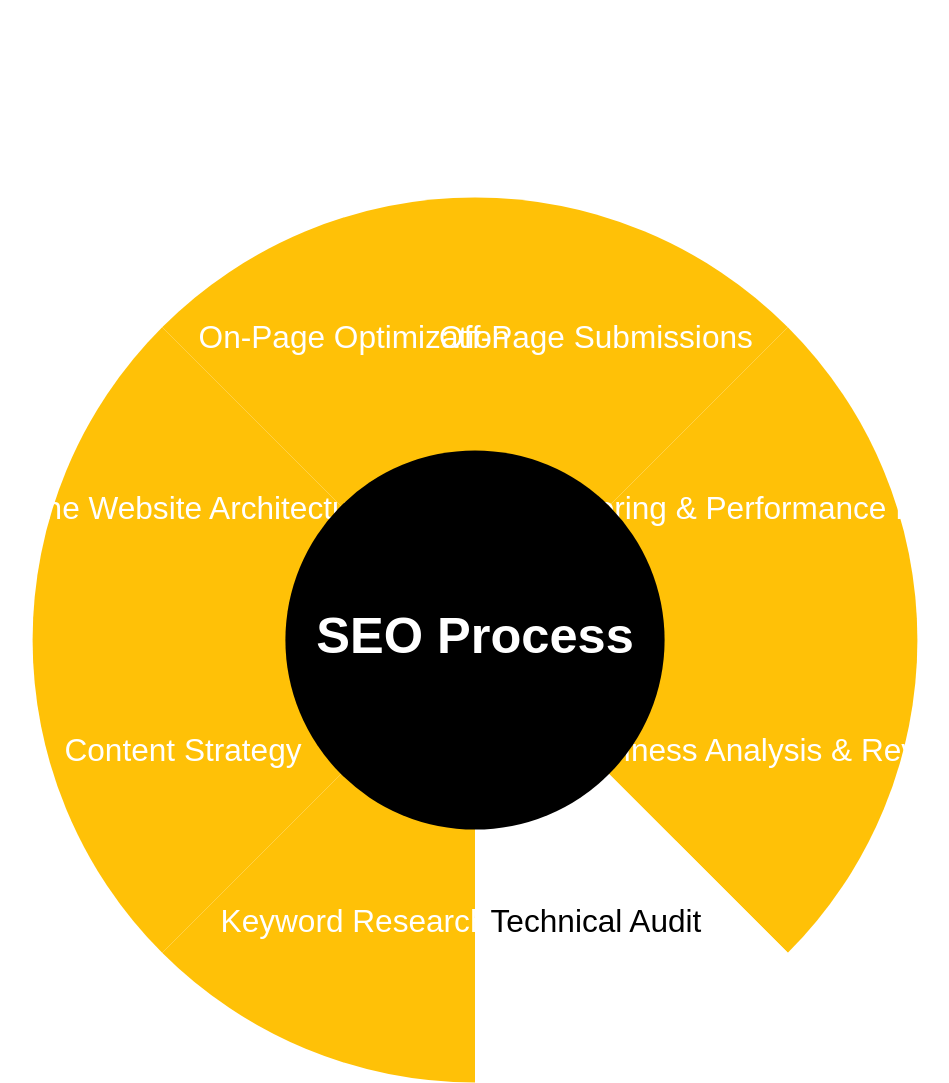
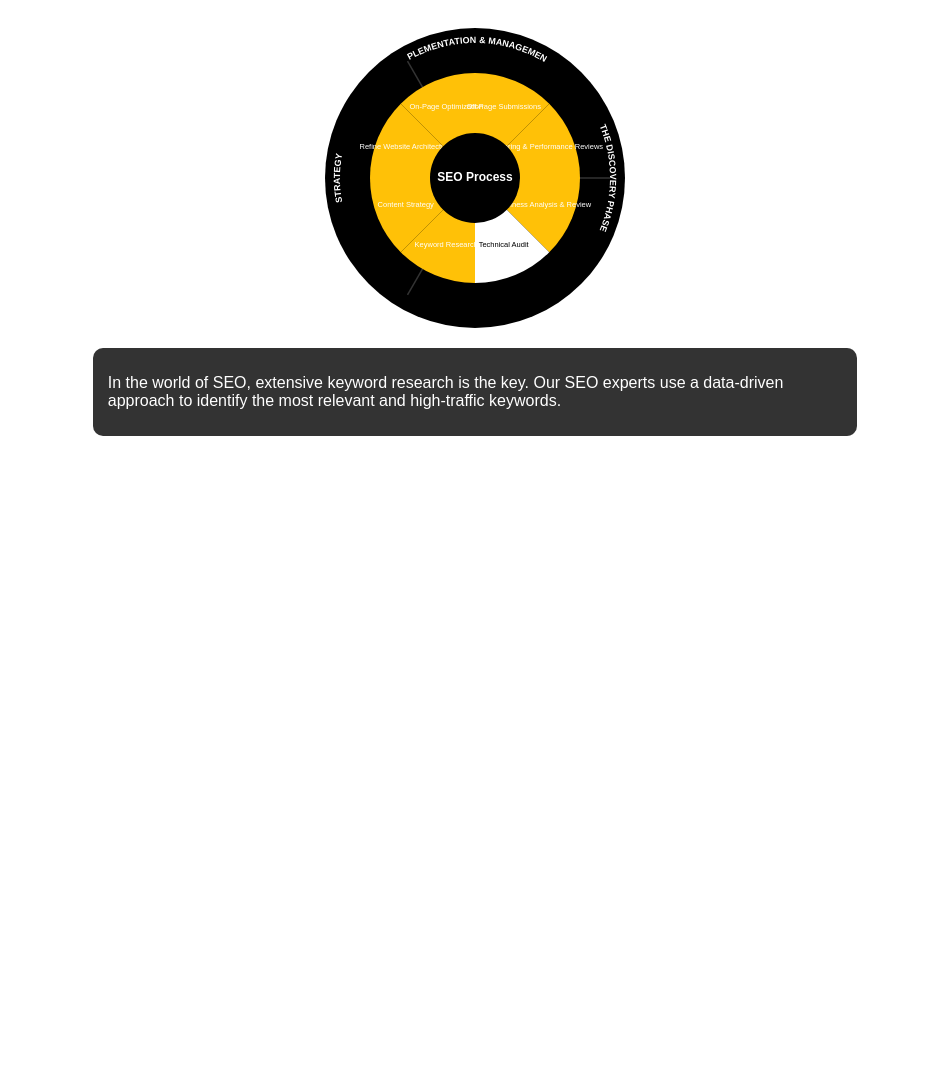
Before and after one commit to Md-Junaead/SEO, a plain HTML site: page index.html in a window 1280 px wide. Shown: the top 1083 px of the page, without its empty margins (165-1114 px from the left). After the commit the page ends 856 px from the top, so only its background shows below. Drawn offline with Linux system fonts and the light colour scheme.

Commit message:
Updated code with 3rd circle

```diff
--- a/index.html
+++ b/index.html
@@ -4,25 +4,60 @@
     <meta charset="UTF-8">
     <meta name="viewport" content="width=device-width, initial-scale=1.0">
     <title>SEO Process Diagram</title>
-    <link rel="stylesheet" href="styles.css">
+    <style>
+        /* Container styling */
+        .seo-diagram {
+            background-color: white; /* Solid black background */
+            padding: 20px;
+            display: flex;
+            flex-direction: column;
+            align-items: center;
+            min-height: 100vh; /* Ensure it takes full viewport height for visibility */
+        }
+
+        /* Circular diagram sizing */
+        .circular-diagram {
+            width: 300px; /* Adjustable; scales SVG proportionally */
+            height: 300px;
+            background-color: black;
+            border-radius: 50%;
+        }
+
+        /* Text box styling */
+        .text-box {
+            background-color: #333333; /* Dark gray background */
+            color: #FFFFFF; /* White text */
+            padding: 10px 15px; /* Padding as per description */
+            border-radius: 10px; /* Rounded corners */
+            width: 60%; /* 60% width as specified */
+            margin-top: 20px; /* Margin from the circular diagram */
+            font-family: Arial, sans-serif; /* Sans-serif font */
+            text-align: left; /* Left-aligned text */
+        }
+    </style>
 </head>
 <body>
     <div class="seo-diagram">
         <svg class="circular-diagram" viewBox="0 0 100 100">
-            <!-- Outer text paths -->
-            <path id="top-path" d="M30 15.36 A40 40 0 0 1 70 15.36" fill="none" />
-            <path id="bottom-path" d="M70 84.64 A40 40 0 0 1 30 84.64" fill="none" />
-            <path id="left-path" d="M15.36 70 A40 40 0 0 1 15.36 30" fill="none" />
+            <!-- Radial lines for separation of outer circle sections -->
+            <line x1="50" y1="50" x2="95" y2="50" stroke="#333333" stroke-width="0.5" />
+            <line x1="50" y1="50" x2="27.5" y2="88.97" stroke="#333333" stroke-width="0.5" />
+            <line x1="50" y1="50" x2="27.5" y2="11.03" stroke="#333333" stroke-width="0.5" />
 
-            <!-- Outer text -->
+            <!-- Text paths for outer circle sections -->
+            <path id="top-path" d="M88.97 27.5 A45 45 0 0 1 88.97 72.5" fill="none" />
+            <path id="bottom-path" d="M11.03 72.5 A45 45 0 0 1 11.03 27.5" fill="none" />
+            <path id="left-path" d="M27.5 11.03 A45 45 0 0 1 72.5 11.03" fill="none" />
+
+            <!-- Outer text labels centered in each section -->
             <text font-family="Arial, sans-serif" font-weight="bold" fill="#FFFFFF" font-size="3">
-                <textPath href="#top-path">THE DISCOVERY PHASE</textPath>
+                <textPath href="#top-path" startOffset="50%" text-anchor="middle">THE DISCOVERY PHASE</textPath>
             </text>
             <text font-family="Arial, sans-serif" font-weight="bold" fill="#FFFFFF" font-size="3">
-                <textPath href="#bottom-path">STRATEGY</textPath>
+                <textPath href="#bottom-path" startOffset="50%" text-anchor="middle">STRATEGY</textPath>
             </text>
             <text font-family="Arial, sans-serif" font-weight="bold" fill="#FFFFFF" font-size="3">
-                <textPath href="#left-path">IMPLEMENTATION & MANAGEMENT</textPath>
+                <textPath href="#left-path" startOffset="50%" text-anchor="middle">IMPLEMENTATION & MANAGEMENT</textPath>
             </text>
 
             <!-- Inner segments -->
--- a/style.css
+++ /dev/null
@@ -1,27 +0,0 @@
-/* Container styling */
-.seo-diagram {
-    background-color: #000000; /* Solid black background */
-    padding: 20px;
-    display: flex;
-    flex-direction: column;
-    align-items: center;
-    min-height: 100vh; /* Ensure it takes full viewport height for visibility */
-}
-
-/* Circular diagram sizing */
-.circular-diagram {
-    width: 300px; /* Adjustable; scales SVG proportionally */
-    height: 300px;
-}
-
-/* Text box styling */
-.text-box {
-    background-color: #333333; /* Dark gray background */
-    color: #FFFFFF; /* White text */
-    padding: 10px 15px; /* Padding as per description */
-    border-radius: 10px; /* Rounded corners */
-    width: 60%; /* 60% width as specified */
-    margin-top: 20px; /* Margin from the circular diagram */
-    font-family: Arial, sans-serif; /* Sans-serif font */
-    text-align: left; /* Left-aligned text */
-}
```
